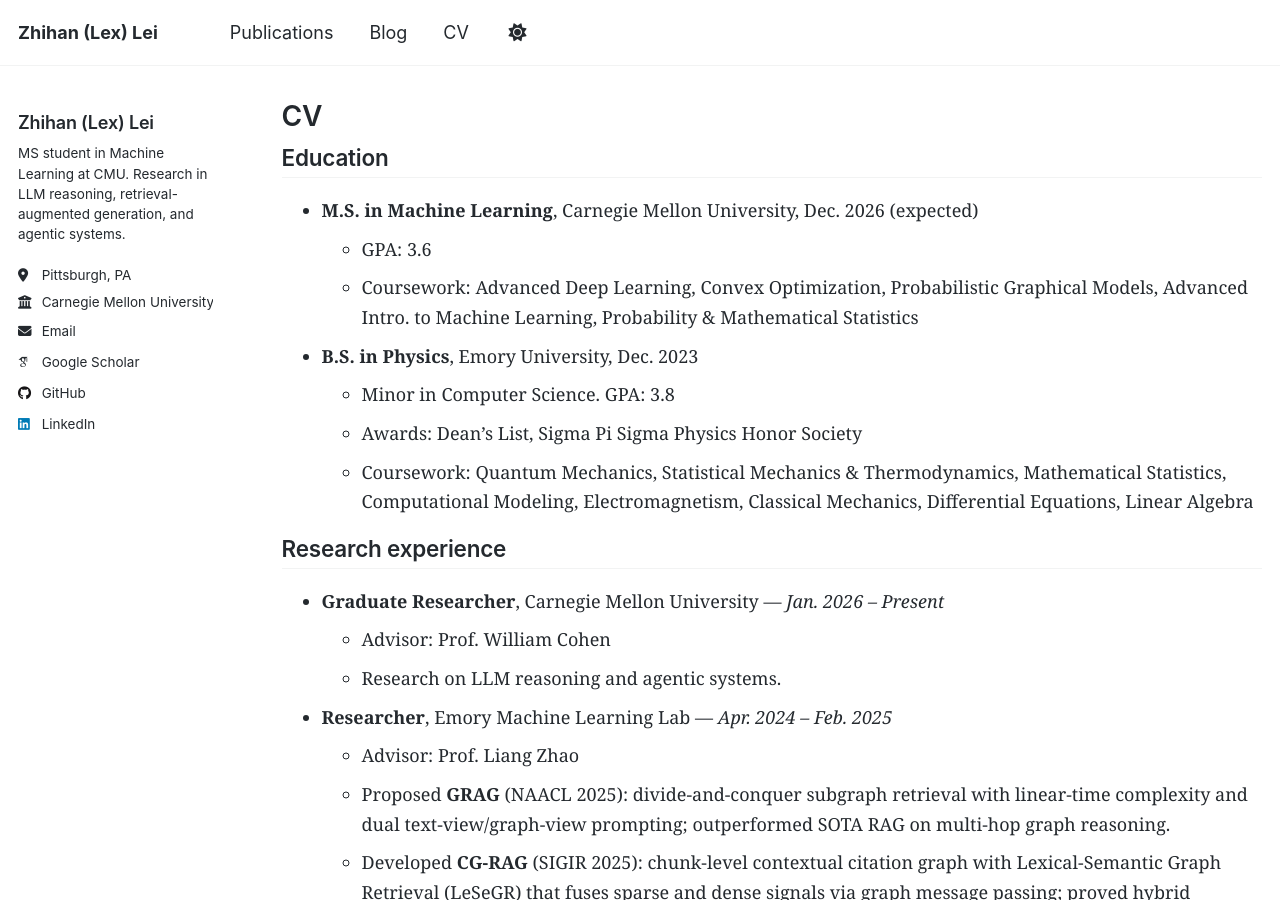
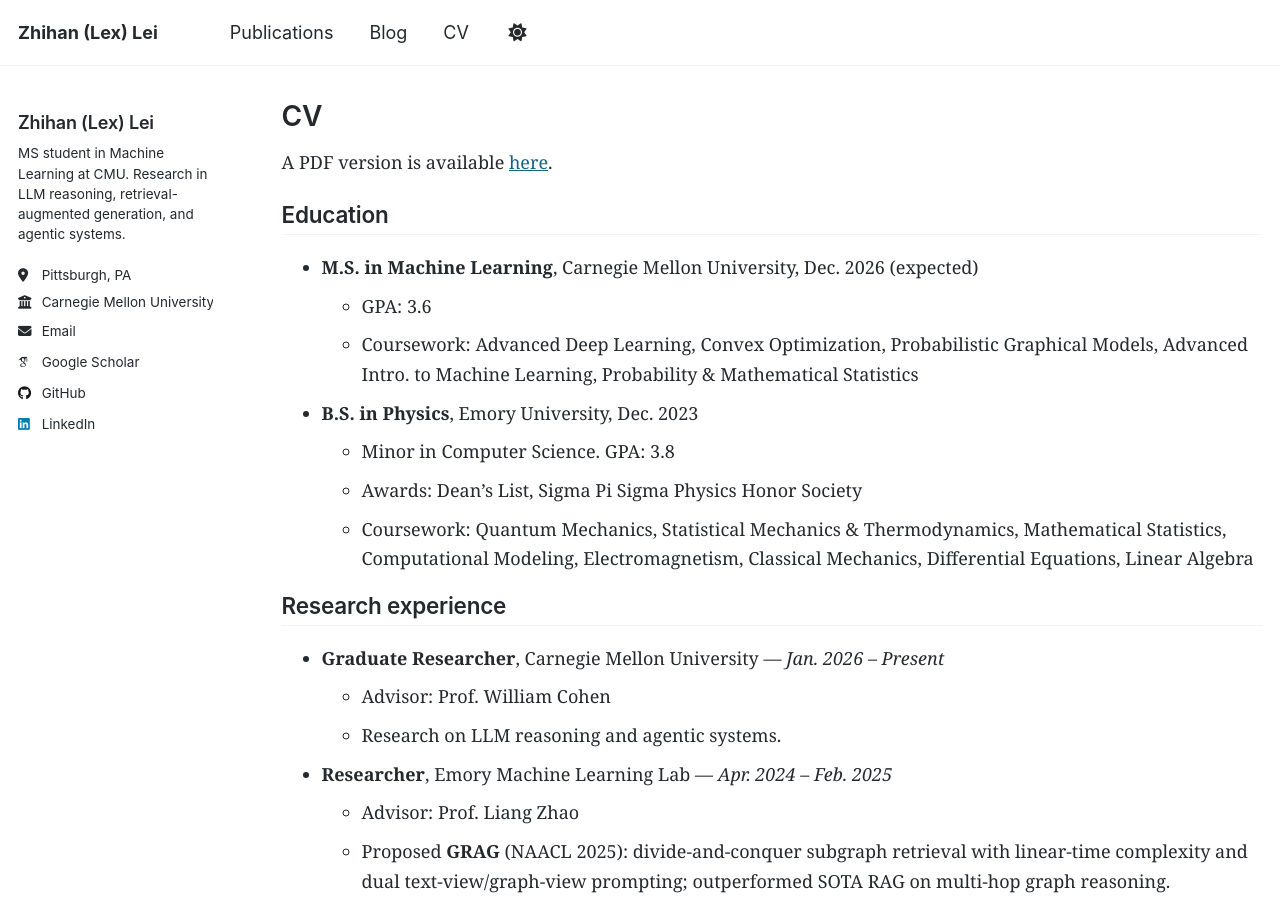
Before and after one commit to lexilei/lexilei.github.io, a Jekyll site: the page built from _pages/cv.md, in a window 1280 px wide and 900 px high. Built offline with Jekyll 4.4.1, drawn with Linux system fonts in a browser that asks for light colours; some web fonts are replaced; a script that is not in the unit is left out.

Commit message:
Restore CV PDF link

```diff
--- a/_pages/cv.md
+++ b/_pages/cv.md
@@ -8,6 +8,8 @@ redirect_from:
 ---
 
 {% include base_path %}
+
+A PDF version is available [here](/files/cv.pdf).
 
 Education
 ======
```
